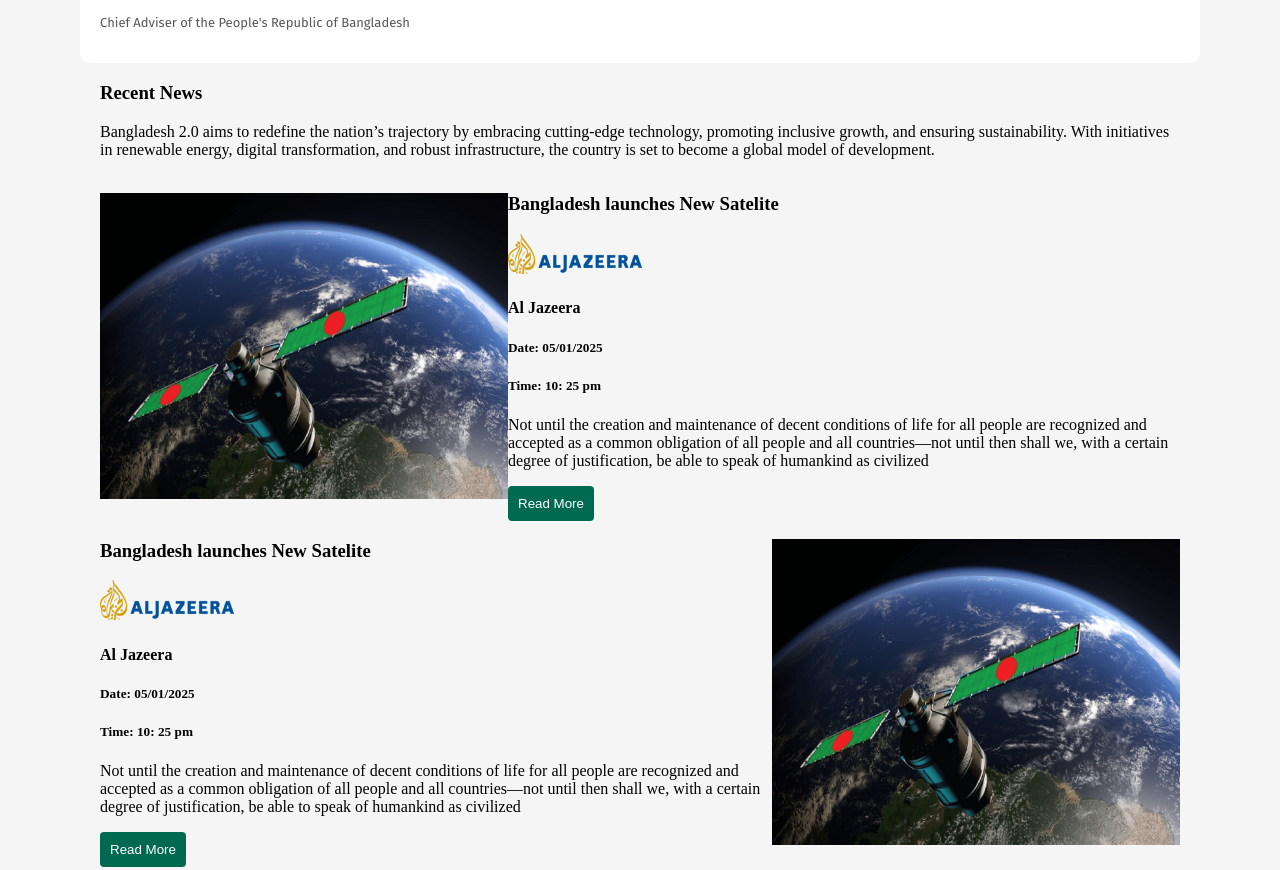
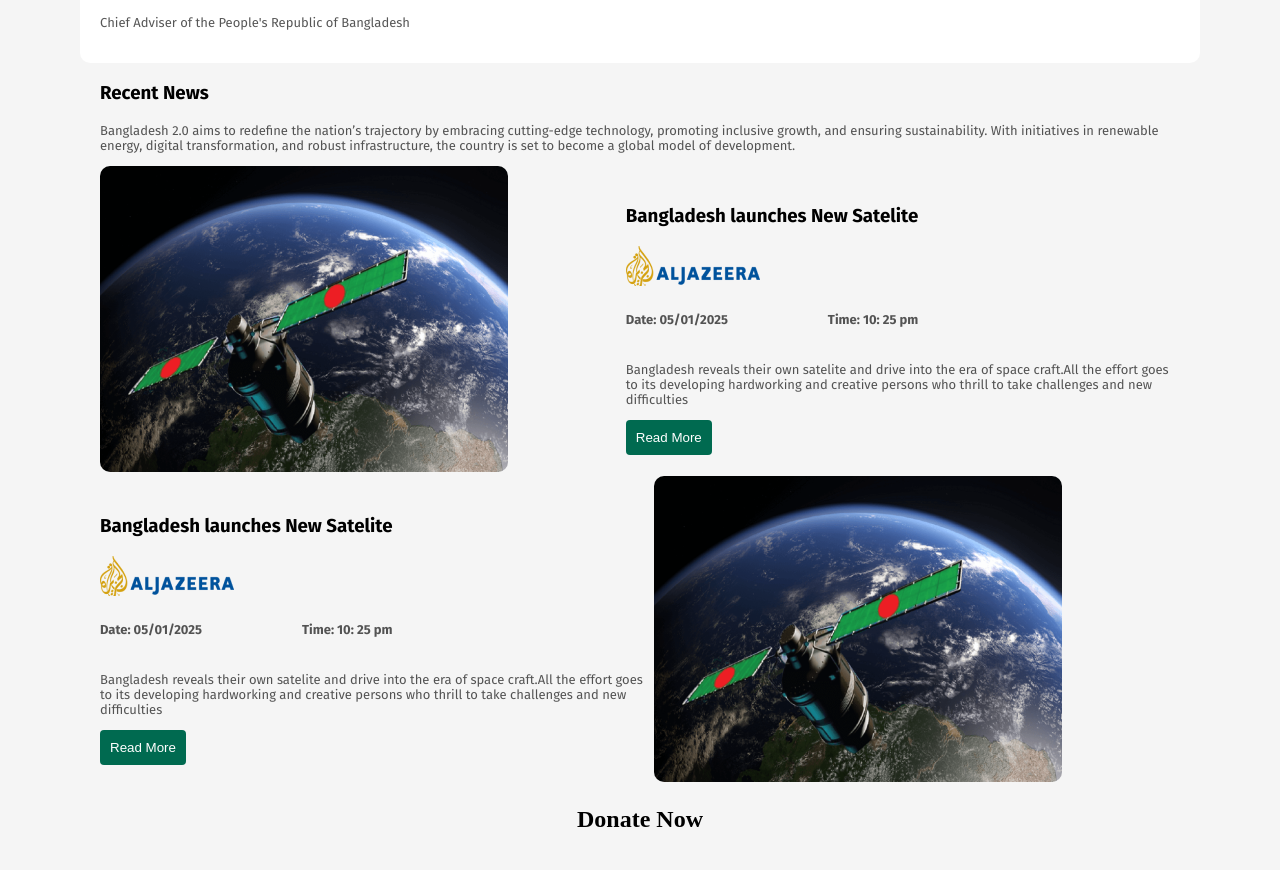
Before and after one commit to ZiayulHaqueRahim/Bangladesh-2.0, a plain HTML site: page index.html in a window 1280 px wide. Shown: the part 1115-1985 px from the top of the page. Drawn offline with Linux system fonts and the light colour scheme.

Commit message:
news section completed

```diff
--- a/index.html
+++ b/index.html
@@ -93,8 +93,8 @@
     </section>
     <section class="news" id="container">
         <div>
-            <h3>Recent News</h3>
-            <p>
+            <h3 class="title">Recent News</h3>
+            <p class="subtitle">
                 Bangladesh 2.0 aims to redefine the nation’s trajectory by embracing cutting-edge technology,
                  promoting inclusive growth, and ensuring sustainability. With initiatives in renewable energy, digital transformation,
                  and robust infrastructure, the country is set to become a global model of development.
@@ -105,40 +105,34 @@
                 <img src="./assets/satelite.png">
             </div>
             <div class="news-container">
-                <h3>Bangladesh launches New Satelite</h3>
+                <h3 class="title">Bangladesh launches New Satelite</h3>
                 <div>
                     <div class="logo-news">
                         <img src="./assets/al-jazeera.png">
                     </div>
-                    <h4>Al Jazeera</h4>
                 </div>
-                <div>
-                    <h5>Date: 05/01/2025</h5>
-                    <h5>Time: 10: 25 pm</h5>
+                <div class="stat">
+                    <h5 class="subtitle">Date: 05/01/2025</h5>
+                    <h5 class="subtitle">Time: 10: 25 pm</h5>
                 </div>
-                <p>Not until the creation and maintenance of decent conditions of life for all people are recognized
-                        and accepted as a common obligation of all people and all countries—not until then shall we,
-                        with a certain degree of justification, be able to speak of humankind as civilized
+                <p class="subtitle">Bangladesh reveals their own satelite and drive into the era of space craft.All the effort goes to its developing hardworking and creative persons who thrill to take challenges and new difficulties
                 </p>
                  <button class="primary-btn">Read More</button>
             </div>
         </div>
         <div class="news-2">
             <div class="news-container">
-                <h3>Bangladesh launches New Satelite</h3>
+                <h3 class="title">Bangladesh launches New Satelite</h3>
                 <div>
                     <div class="logo-news">
                         <img src="./assets/al-jazeera.png">
                     </div>
-                    <h4>Al Jazeera</h4>
                 </div>
-                <div>
-                    <h5>Date: 05/01/2025</h5>
-                    <h5>Time: 10: 25 pm</h5>
+                <div class="stat">
+                    <h5 class="subtitle">Date: 05/01/2025</h5>
+                    <h5 class="subtitle">Time: 10: 25 pm</h5>
                 </div>
-                <p>Not until the creation and maintenance of decent conditions of life for all people are recognized
-                        and accepted as a common obligation of all people and all countries—not until then shall we,
-                        with a certain degree of justification, be able to speak of humankind as civilized
+                <p class="subtitle">Bangladesh reveals their own satelite and drive into the era of space craft.All the effort goes to its developing hardworking and creative persons who thrill to take challenges and new difficulties
                 </p>
                  <button class="primary-btn">Read More</button>
             </div>
--- a/styles/style.css
+++ b/styles/style.css
@@ -172,6 +172,7 @@ body{
 
 .news-1{
     display: flex;
+    padding: 50px auto;
     flex-direction: row;
     justify-content: end;
     align-items: center;
@@ -180,13 +181,30 @@ body{
 
 .news-2{
     display: flex;
+    padding: 50px auto;
     flex-direction: row;
     justify-content: end;
     align-items: center;
 }
+.news-img{
+    border-radius: 10px;
+    width: 100%;
+}
+
+ .news-img > img{
+    border-radius: 10px;
+ }
 
 
+ .stat{
+    display: flex;
+    flex-direction: row;
+    gap: 100px;
+ }
 
+ .news{
+    padding: 80px auto;
+ }
 
 
 
```
